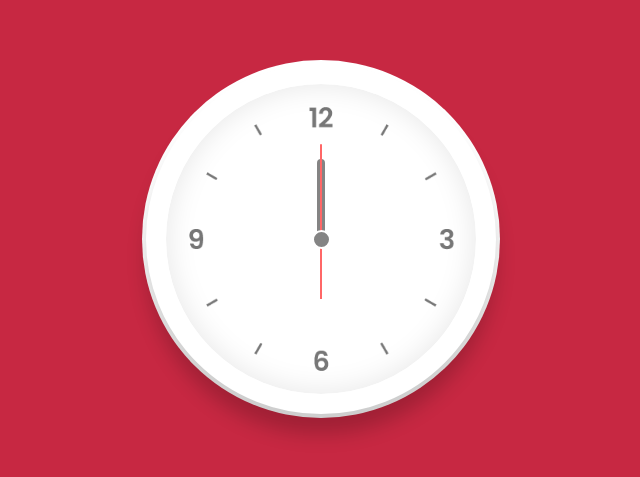
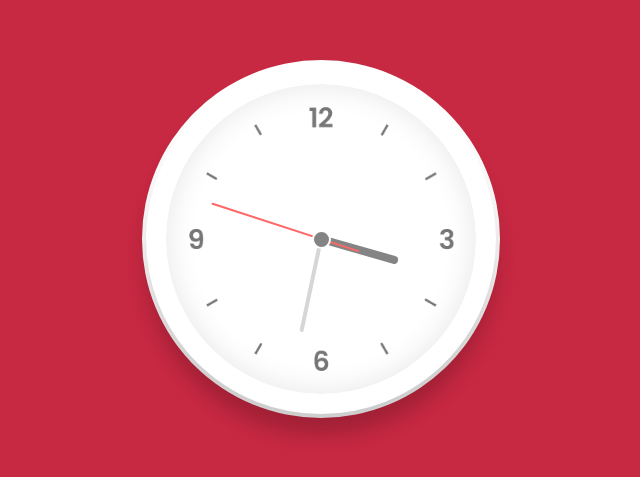
Before and after one commit to RomSys1/analog_clock_css_javascript, a plain HTML site: page index.html in a window 1280 px wide. Shown: the part 161-638 px from the top of the page, without its empty margins (319-959 px from the left). Drawn offline with Linux system fonts and the light colour scheme.

Commit message:
reloj en movimiento con javascript

```diff
--- a/index.html
+++ b/index.html
@@ -1,5 +1,5 @@
 <!DOCTYPE html>
-<html lang="en">
+<html lang="es">
 <head>
     <meta charset="UTF-8">
     <meta name="viewport" content="width=device-width, initial-scale=1.0">
@@ -20,5 +20,6 @@
             <div class="sc" id="sc"></div>
         </div>
     </div>
+    <script src="script.js"></script>
 </body>
 </html>
--- /dev/null
+++ b/script.js
@@ -0,0 +1,15 @@
+const deg = 6;
+const hr = document.querySelector("#hr");
+const mn = document.querySelector("#mn");
+const sc = document.querySelector("#sc");
+
+setInterval(() => {
+    let day = new Date();
+    let hh = day.getHours() * 30;
+    let mm = day.getMinutes() * deg;
+    let ss = day.getSeconds() * deg;
+
+    hr.style.transform = `rotateZ(${hh+(mm/12)}deg)`;
+    mn.style.transform = `rotateZ(${mm}deg)`;
+    sc.style.transform = `rotateZ(${ss}deg)`;
+});
--- a/style.css
+++ b/style.css
@@ -19,7 +19,7 @@ body{
     justify-content: center;
     align-items: center;
 
-    background: white url("./toweb/clock.png");
+    background: white url("./images/clock.png");
     background-size: cover;
 
     border-radius: 50%;
@@ -90,7 +90,7 @@ body{
     border-radius: 6px 6px 0 0;
 }
 
-.mn::before{
+.sc::before{
     /* haciendo visible el palito del SEGUNDERO */
     content: "";
     position: absolute;
```
Also changed, not shown: images/clock.png (renamed from toweb/clock.png).
